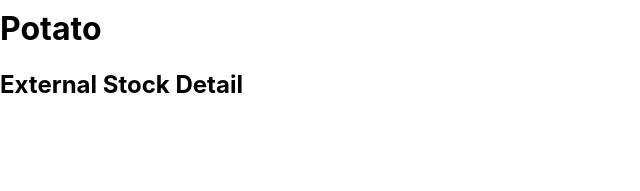
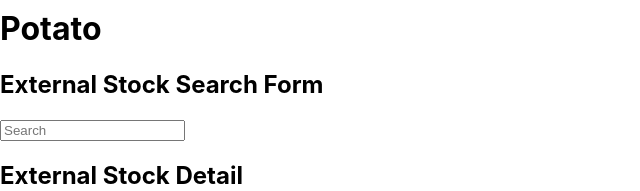
Before and after one commit to xboyjx/w10_stocks_project, a React (Create React App) app in the folder client/: page / in a window 1280 px wide. Shown: the part 124-315 px from the top of the page, without its empty margins (0-640 px from the left). Built offline with nearby package versions, Linux system fonts and the light colour scheme; no server answers.

Commit message:
search states

```diff
--- a/client/src/components/MyExternalStocks/ExternalStockSearchForm.js
+++ b/client/src/components/MyExternalStocks/ExternalStockSearchForm.js
@@ -1,7 +1,20 @@
 
 
-const ExternalStockSearchForm = () => {
-    <h2>External Stock Search Form</h2>
+const ExternalStockSearchForm = ({handleSearchTerm}) => {
+
+    const handleChange = (event) => {
+        handleSearchTerm (event.target.value)
+    }
+
+    return (
+        <>
+        <h2>External Stock Search Form</h2>
+
+        <input type = "text" placeholder= "Search" name="searchedTerm" onChange={handleChange} />
+
+        </>
+    )
+
 }
 
 export default ExternalStockSearchForm
--- a/client/src/containers/ExternalStocksContainer.js
+++ b/client/src/containers/ExternalStocksContainer.js
@@ -4,13 +4,29 @@ import { useState, useEffect } from 'react';
 
 const ExternalStocksContainer = () => {
 
-    const [searchedTerm, setSearchedTerm] = useState("")
+    const [searchedTerm, setSearchedTerm] = useState(null)
+    const [searchedResults, setSearchedResults] = useState([])
 
+    useEffect (() => {
+        if (searchedTerm !== null) {
+            fetchMySearchResults()
+        }
+    }, [searchedTerm])
+
+    const fetchMySearchResults = function(searchValues){
+        fetch(`https://api.twelvedata.com/symbol_search?symbol=${searchedTerm}`)
+        .then(res => res.json())
+        .then(data => setSearchedResults(data))
+    }
+
+    const handleSearchTerm = (search) => {
+        setSearchedTerm(search)
+    }
 
     return (
         <>
         <h1>Potato</h1>
-        <ExternalStockSearchForm />
+        <ExternalStockSearchForm handleSearchTerm={handleSearchTerm} />
         <ExternalStockDetail />
         </>
     )
```
